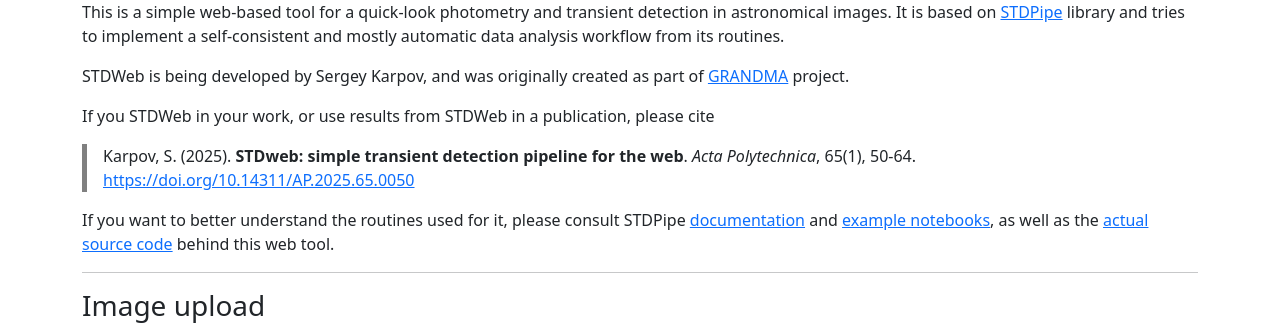
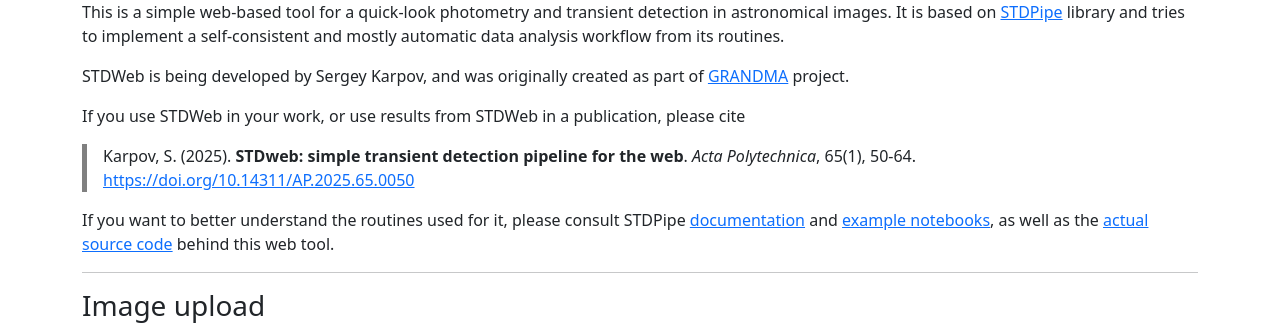
Before and after one commit to karpov-sv/stdweb, a Django app: page / in a window 1280 px wide. Shown: the part 144-471 px from the top of the page. Run offline with Django 4.2, Linux system fonts and the light colour scheme; data that the repository does not hold is empty; parts of the project's set-up code (start-up, migrations or seed data) failed here and were passed over; some libraries are stand-ins or nearby versions.

Commit message:
Fix spelling in README and index page

```diff
--- a/stdweb/templates/index.html
+++ b/stdweb/templates/index.html
@@ -31,7 +31,7 @@
   </p>
 
   <p>
-    If you STDWeb in your work, or use results from STDWeb in a publication, please cite <br>
+    If you use STDWeb in your work, or use results from STDWeb in a publication, please cite <br>
     <p style="padding: 0 1rem 0 1rem; border-width: 0 0 0 5px; border-style: solid; border-color: gray">
         Karpov, S. (2025). <b>STDweb: simple transient detection pipeline for the web</b>. <i>Acta Polytechnica</i>, 65(1), 50-64. <br>
         <a href="https://doi.org/10.14311/AP.2025.65.0050">https://doi.org/10.14311/AP.2025.65.0050</a>
```
